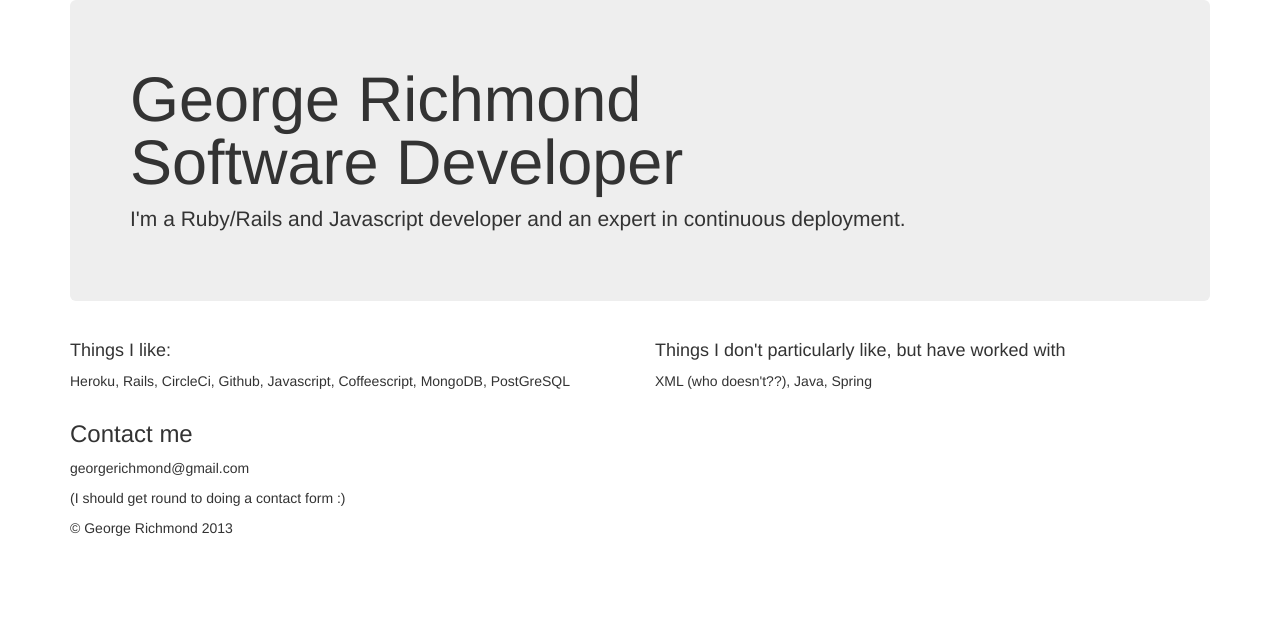
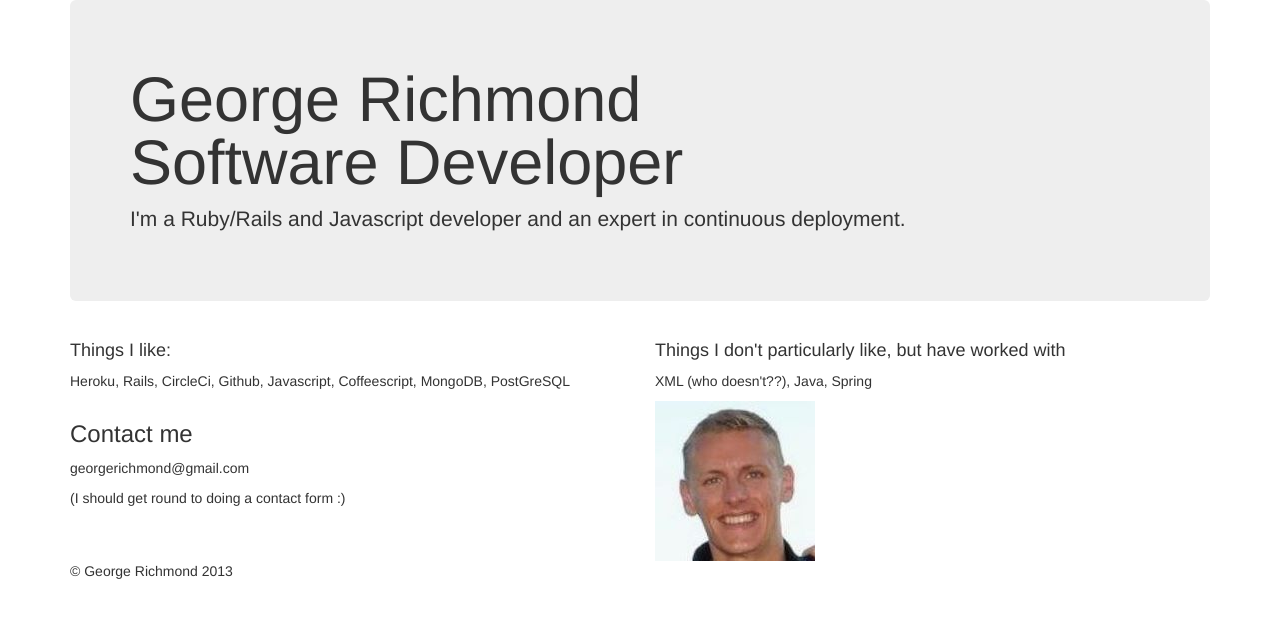
Before and after one commit to georgerichmond/georgerichmond.github.io, a Jekyll site: the page built from index.html, in a window 1280 px wide. Shown: the top 618 px of the page. Built offline with Jekyll 4.4.1, drawn with Linux system fonts in a browser that asks for light colours; Markdown is read by kramdown in place of the engine named in the settings.

Commit message:
Added photo

```diff
--- a/_layouts/default.html
+++ b/_layouts/default.html
@@ -29,12 +29,13 @@
 
 
 
-        <div class="col-lg-6">
+        <div class="col-md-6">
           <h3>Contact me</h3>
           <p>georgerichmond@gmail.com </p>
           <p>(I should get round to doing a contact form :)</p>
-
-
+        </div>
+        <div class="col-md-6">
+          <img src="/george.jpg"></img>
         </div>
       </div>
 
```
